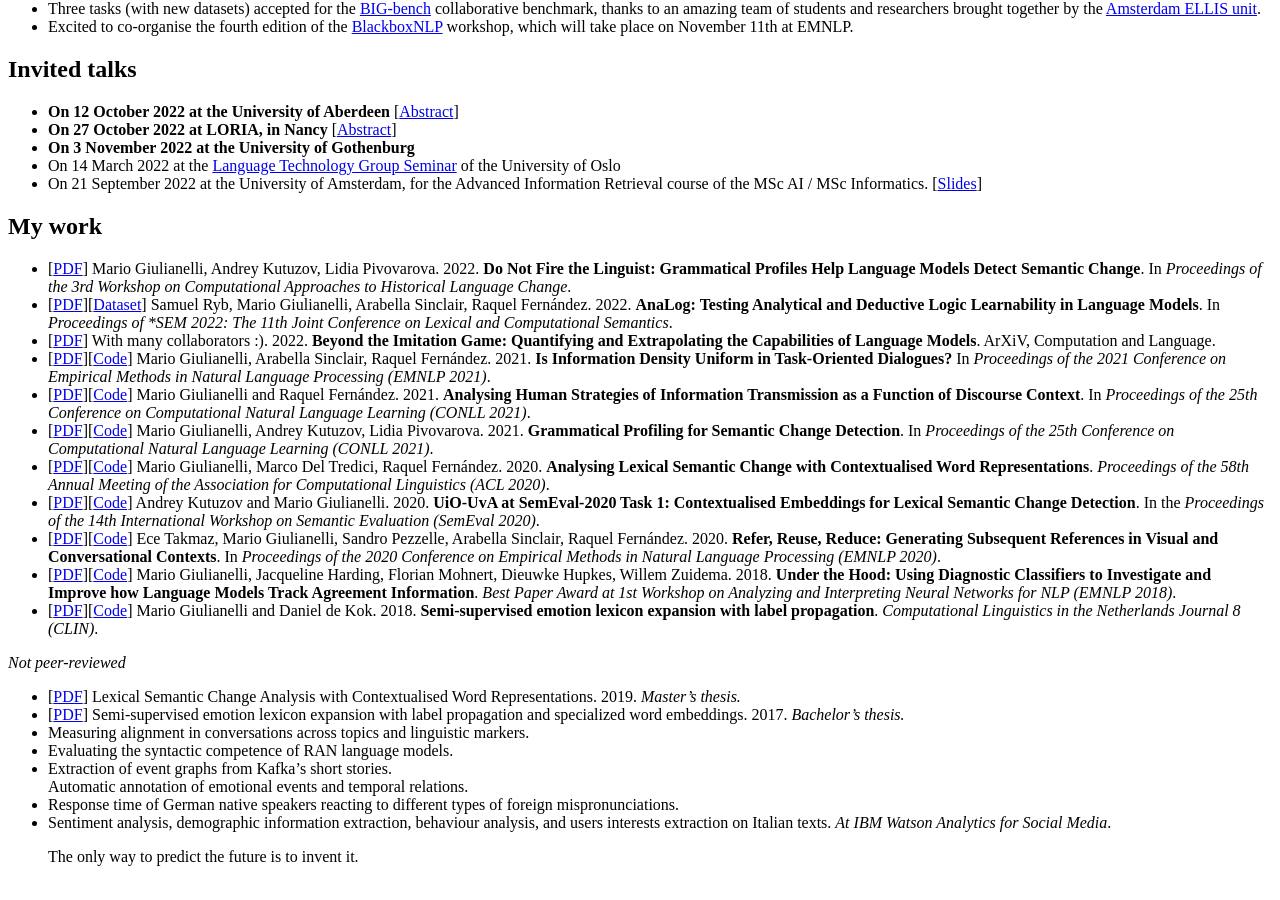
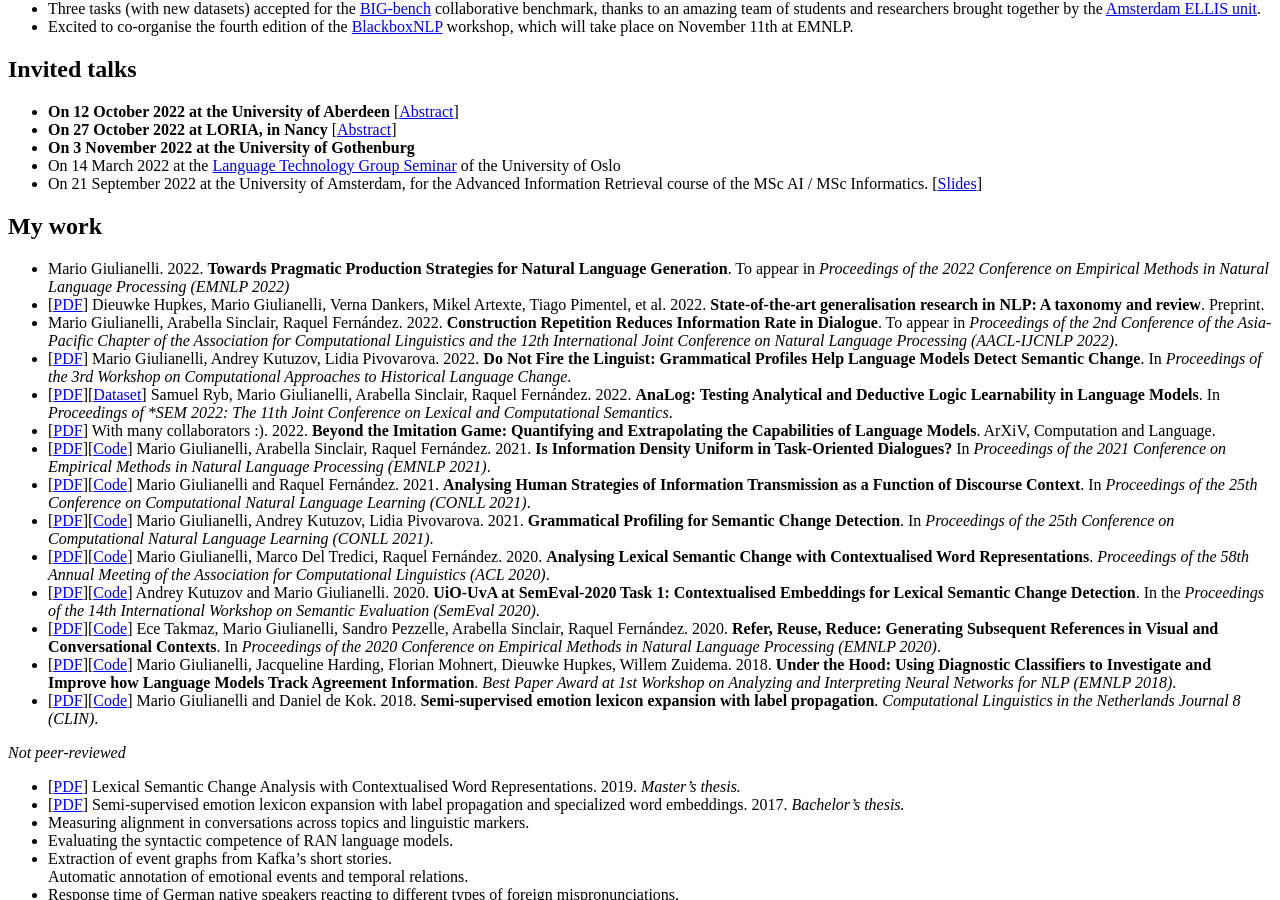
Before and after one commit to glnmario/glnmario.github.io, a Jekyll site: the page built from index.md, in a window 1280 px wide and 900 px high, scrolled down 1295 px. Built offline with Jekyll 4.4.1, drawn with Linux system fonts in a browser that asks for light colours.

Commit message:
Update index.md

```diff
--- a/index.md
+++ b/index.md
@@ -42,6 +42,9 @@ Currently I study Artificial Intelligence at the University of Amsterdam.
 - On 21 September 2022 at the University of Amsterdam, for the Advanced Information Retrieval course of the MSc AI / MSc Informatics. [[Slides](grounded_dialogue_modelling_21sept2022.pdf)]
 
 ## My work
+- Mario Giulianelli. 2022. **Towards Pragmatic Production Strategies for Natural Language Generation**. To appear in _Proceedings of the 2022 Conference on Empirical Methods in Natural Language Processing (EMNLP 2022)_
+- [[PDF](https://arxiv.org/abs/2210.03050)] Dieuwke Hupkes, Mario Giulianelli, Verna Dankers, Mikel Artexte, Tiago Pimentel, et al. 2022. **State-of-the-art generalisation research in NLP: A taxonomy and review**. Preprint.
+- Mario Giulianelli, Arabella Sinclair, Raquel Fernández. 2022. **Construction Repetition Reduces Information Rate in Dialogue**. To appear in _Proceedings of the 2nd Conference of the Asia-Pacific Chapter of the Association for Computational Linguistics and the 12th International Joint Conference on Natural Language Processing (AACL-IJCNLP 2022)_.
 - [[PDF](https://aclanthology.org/2022.lchange-1.6/)] Mario Giulianelli, Andrey Kutuzov, Lidia Pivovarova. 2022. **Do Not Fire the Linguist: Grammatical Profiles Help Language Models Detect Semantic Change**. In _Proceedings of the 3rd Workshop on Computational Approaches to Historical Language Change_.
 - [[PDF](https://aclanthology.org/2022.starsem-1.5/)][[Dataset](https://github.com/dmg-illc/analog)] Samuel Ryb, Mario Giulianelli, Arabella Sinclair, Raquel Fernández. 2022. **AnaLog: Testing Analytical and Deductive Logic Learnability in Language Models**. In _Proceedings of *SEM 2022: The 11th Joint Conference on Lexical and Computational Semantics_.
 - [[PDF](https://arxiv.org/abs/2206.04615)] With many collaborators :). 2022. **Beyond the Imitation Game: Quantifying and Extrapolating the Capabilities of Language Models**. ArXiV, Computation and Language.
```
